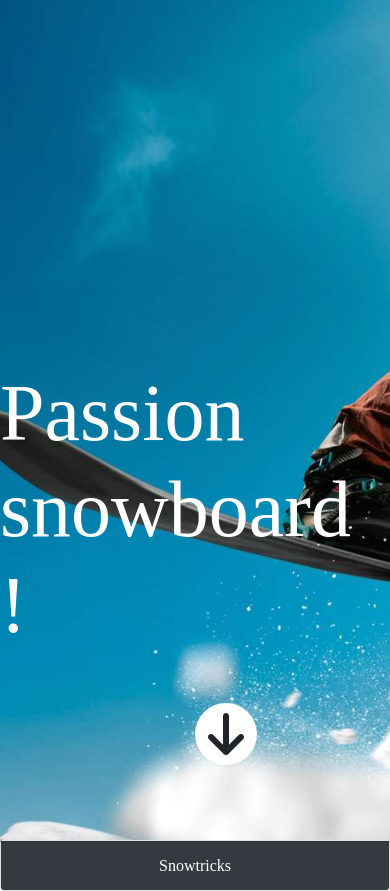
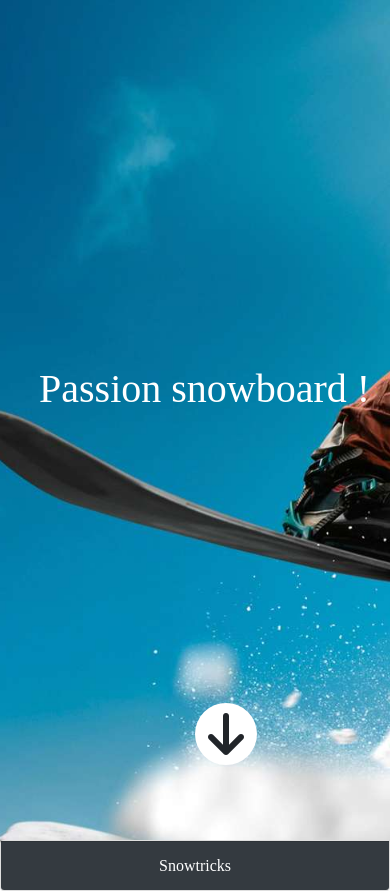
Before and after one commit to Gregory2911/OC_Projet6, a Symfony app: template templates/trick/home.html.twig in a window 390 px wide. Shown: the part 57-948 px from the top of the page. Run offline with Twig, Linux system fonts and the light colour scheme; the template is opened without the code that fills it, so the values that code supplies are empty; some libraries are stand-ins or nearby versions; some web fonts are replaced.

Commit message:
correction of a responsive display bug of the homepage slogan

```diff
--- a/public/css/style.css
+++ b/public/css/style.css
@@ -63,6 +63,16 @@ section
 	right: 10vw;
 	top: 50vh;
 
+}
+
+#headerSloganResponsive
+{
+	font-family: 'Superion';
+	/* font-size: 80px !important; */
+	color: white;
+	position: absolute;
+	left: 10vw;
+	top: 50vh;
 }
 
 #arrow {
--- a/templates/trick/home.html.twig
+++ b/templates/trick/home.html.twig
@@ -3,7 +3,8 @@
 {% block body %}
     {# header #}
     <div id="headerHome">
-        <h1 id="headerSlogan">Passion snowboard !</h1>
+        <h1 class="d-none d-md-block" id="headerSlogan">Passion snowboard !</h1>
+        <h1 class="d-md-none" id="headerSloganResponsive">Passion snowboard !</h1>
         <div id="arrow" class="mx-auto"><a id="loadFirstTricks" class="btn" ><i class="fas fa-arrow-down fa-3x" title="Voir les tricks"></i></a></div>
     </div>
 
```
Also changed, not shown: README.md.
